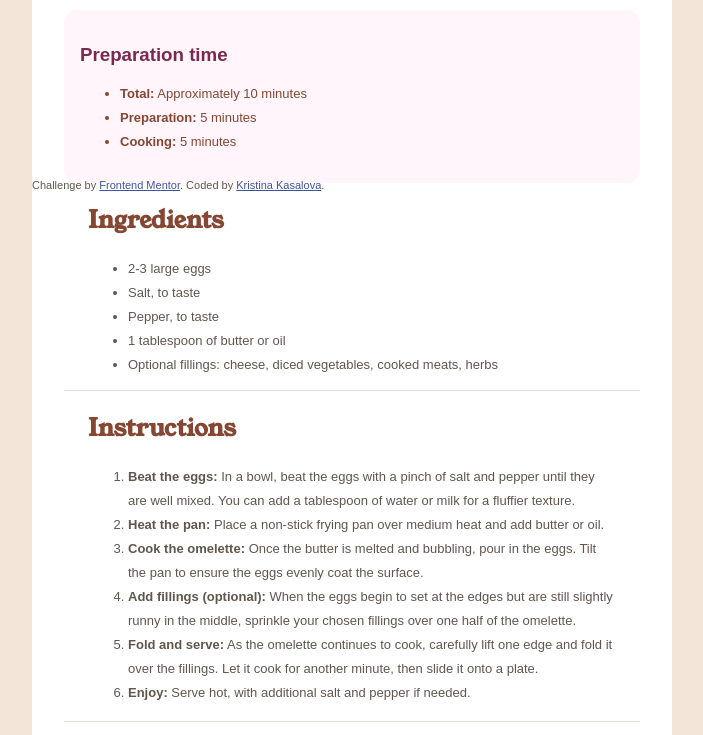
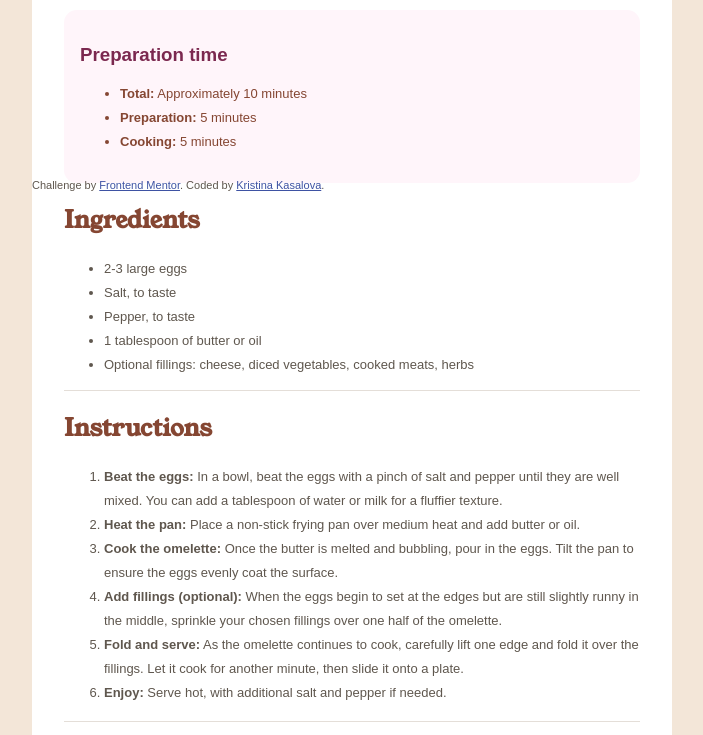
Before and after one commit to kristinakasalova/FEM_recipe_page, a plain HTML site: page index.html in a window 1280 px wide. Shown: the part 609-1344 px from the top of the page, without its empty margins (288-991 px from the left). Drawn offline with Linux system fonts and the light colour scheme.

Commit message:
final changes to css

```diff
--- a/index.css
+++ b/index.css
@@ -71,7 +71,7 @@ main {
     padding: 0;
 }
 section, header, article {
-    padding: 0 1.5rem;
+    margin: 0 1.5rem;
 }
 
 h1 {
@@ -150,8 +150,11 @@ body {
         padding: 2rem;
 
 }
-   img {
-    max-width: 45vw;
+section, header, article {
+    margin: 0;
+}
+img {
+    max-width: 100%;
     border-radius: 1rem;
     object-fit: contain;
     /* padding: 2rem; */
```
